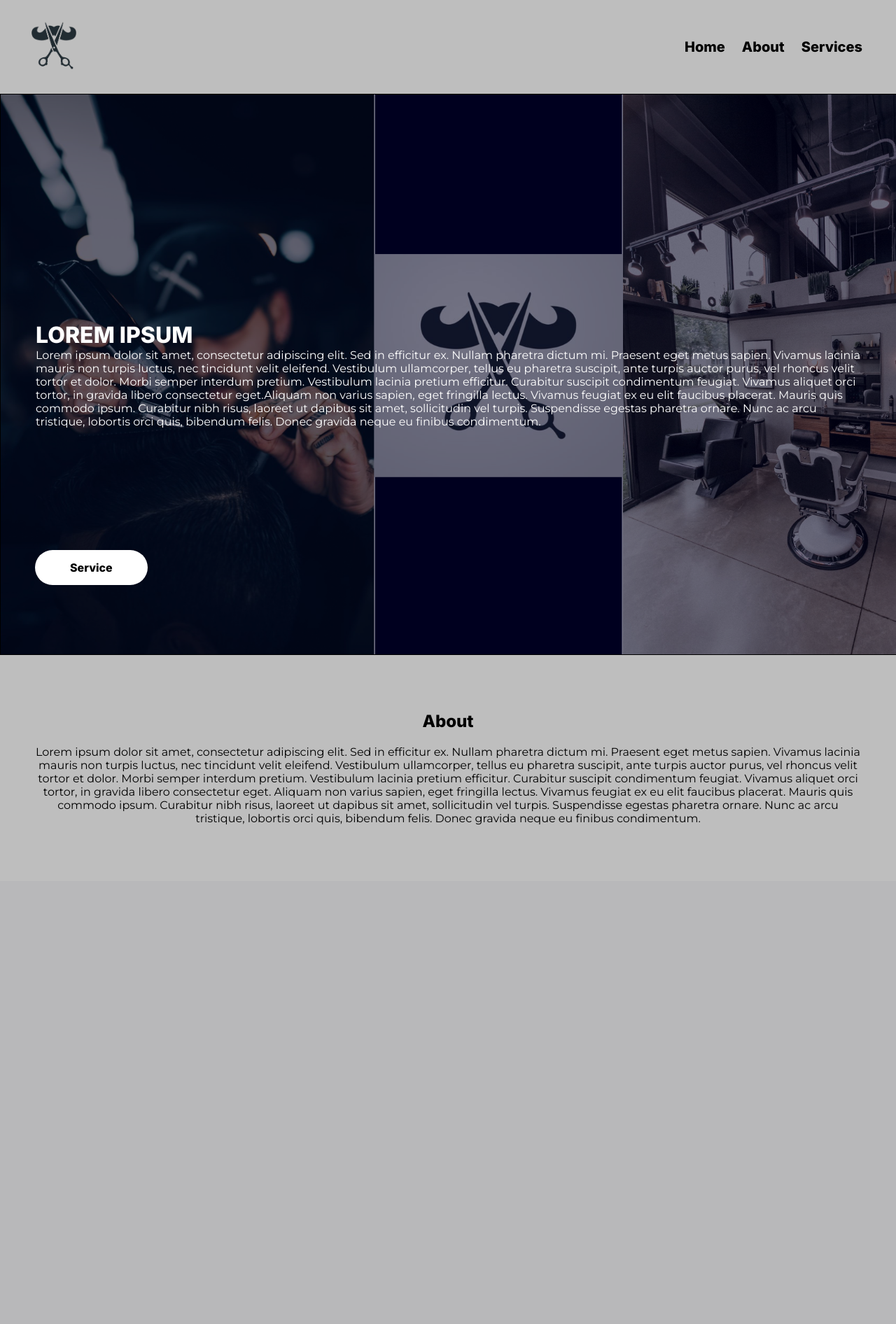
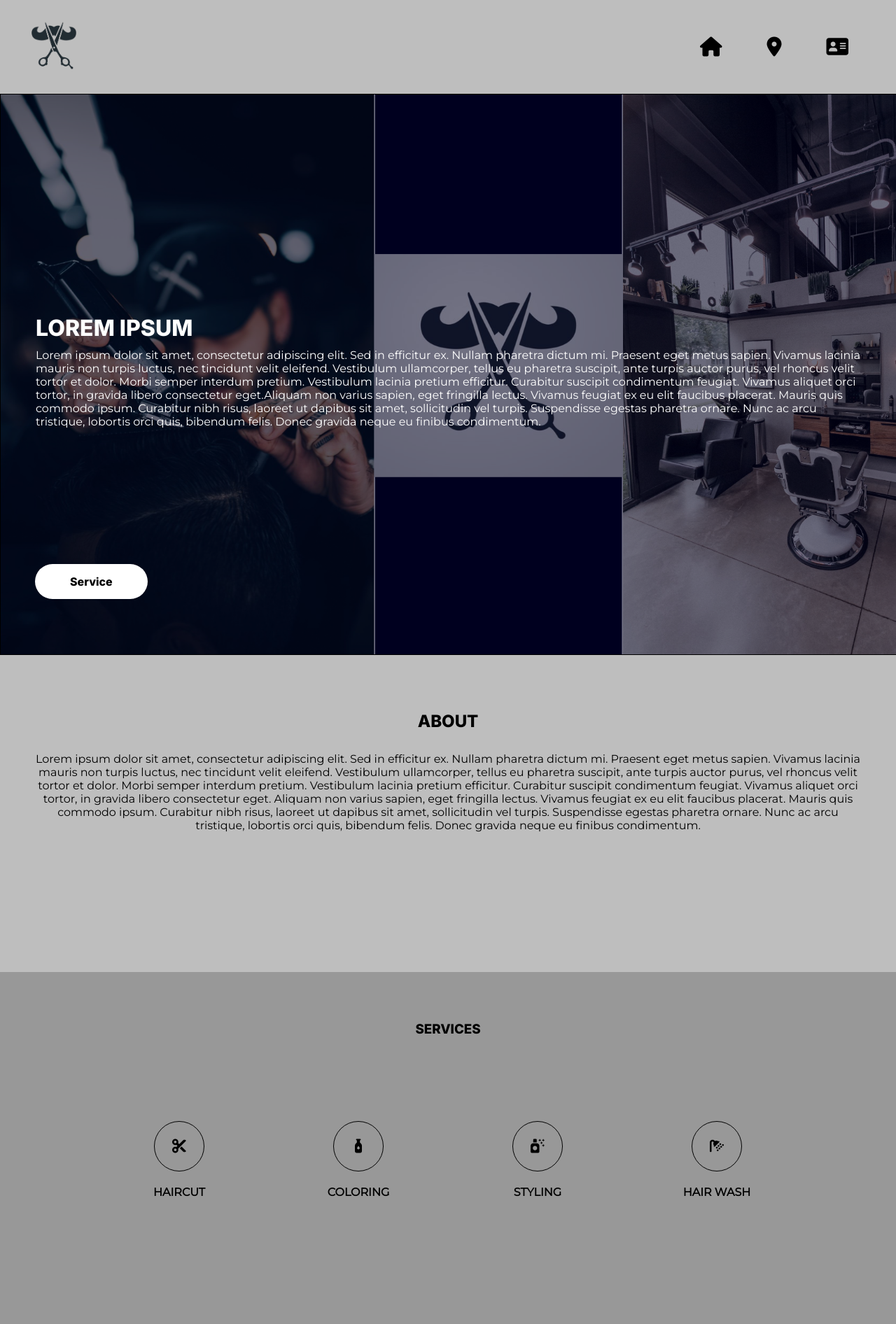
Before and after one commit to Shinki7/wf, a PHP site: page / in a window 1280 px wide. Shown: the part 28-1920 px from the top of the page at 70% size. Before the commit the page ends 1207 px from the top, so only its background shows below. Run offline with PHP 8.4, Linux system fonts and the light colour scheme.

Commit message:
Beta Test 0.1

```diff
--- a/css/style.css
+++ b/css/style.css
@@ -4,6 +4,7 @@
 {
     padding: 0;
     margin: 0;
+    scroll-behavior: smooth;
 }
 body{
     background: #BEBEBE;
@@ -44,18 +45,18 @@ header img{
 }
 .navbar{
     float: right;
-    padding: 40px 38px;
-    margin: 15px 0px;
+    padding: 30px 38px;
+    margin: 20px 0px;
 }
 .navbar ul a{
     text-decoration: none;
-    font-size: 20px;
+    font-size: 28px;
     font-family: inter;
     color: #000;
-    margin: 10px;
+    margin: 30px;
 }
 .navbar ul a:hover{
-    text-decoration: underline;
+    color: #01003F;
 }
 .banner{
     position: relative;
@@ -84,12 +85,13 @@ header img{
     font-family: inter;
 }
 .text p{
+    margin: 10px 0px;
     font-family: Montserrat;
 }
 .button a{
     position: absolute;
     padding: 15px 50px;
-    margin: -150px 50px;
+    margin: -130px 50px;
     z-index: 10;
     border-radius: 30px;
     background-color: #fff;
@@ -114,7 +116,64 @@ header img{
     font-family: inter;
 }
 .abt p{
-    margin: 20px 0px;
+    margin: 30px 0px;
     text-align: center;
     font-family: montserrat;
+    margin-bottom: 200px;
 }
+section {
+	padding:50px 0;
+}
+section h3 {
+	text-align: center;
+	padding:20px 0;
+    font-family: inter;
+	color: #000;
+	margin-bottom: 80px;
+}
+.service {
+	background-color: rgba(0, 0, 0, .2);
+    padding-bottom: 190px;
+}
+.box {
+	color: #000;
+}
+.box:after {
+	content: '';
+	display: block;
+	clear: both;
+}
+.box .col-4 {
+	width:25%;
+	padding:20px;
+	box-sizing: border-box;
+	text-align: center;
+	float: left;
+}
+.icon {
+	width:70px;
+	height:70px;
+	border:1px solid;
+	border-radius: 50%;
+	text-align: center;
+	line-height: 70px;
+	font-size: 20px;
+	margin:0 auto;
+}
+.box .col-4 h4 {
+	margin:20px 0;
+    font-family: montserrat;
+}
+.loc {
+	background-color: rgba(0, 0, 0, .3);
+    padding-bottom: 100px;
+}
+.map iframe{
+    margin-top: -60px;
+}
+footer {
+	padding:30px 0;
+	background-color: #333;
+	color: #fff;
+	text-align: center;
+}
--- a/index.html
+++ b/index.html
@@ -21,7 +21,7 @@
             background-color: #01003F;
         }
     </style>
-    <title>Document</title>
+    <title>BARBER</title>
 </head>
 <body>
 <!--Social-->
@@ -36,9 +36,9 @@
         <a href=""><img src="asset/Logo.png" id="logo"></a>
         <div class="navbar">
             <ul>
-                <a href="">Home</a>
-                <a href="">About</a>
-                <a href="">Services</a>
+                <a href=""><i class="fa-solid fa-house"></i></a>
+                <a href="#location"><i class="fa-solid fa-location-dot"></i></a>
+                <a href="#about"><i class="fa-solid fa-address-card"></i></a>
             </ul>
         </div>
     </header>
@@ -59,12 +59,12 @@
     </div>
 </div>
 <div class="button">
-    <a href="">Service</a>
+    <a href="#service">Service</a>
 </div>
 
 <!--About-->
-<div class="abt">
-    <h2>About</h2>
+<div class="abt" id="about">
+    <h2>ABOUT</h2>
     <p>Lorem ipsum dolor sit amet, consectetur adipiscing elit. Sed in efficitur ex. Nullam pharetra dictum mi. Praesent eget metus sapien.
         Vivamus lacinia mauris non turpis luctus, nec tincidunt velit eleifend. Vestibulum ullamcorper, tellus eu pharetra suscipit,
         ante turpis auctor purus, vel rhoncus velit tortor et dolor. Morbi semper interdum pretium. Vestibulum lacinia pretium efficitur.
@@ -72,5 +72,47 @@
         Mauris quis commodo ipsum. Curabitur nibh risus, laoreet ut dapibus sit amet, sollicitudin vel turpis. Suspendisse egestas pharetra ornare. Nunc ac arcu tristique, lobortis orci quis, bibendum felis.
         Donec gravida neque eu finibus condimentum.</p>
 </div>
+<!--Services-->
+<section class="service" id="service">
+    <div class="container">
+        <h3>SERVICES</h3>
+        <div class="box">
+            <div class="col-4">
+                <div class="icon"><i class="fa-solid fa-scissors"></i></div>
+                <h4>HAIRCUT</h4>
+            </div>
+            <div class="col-4">
+                <div class="icon"><i class="fa-solid fa-bottle-droplet"></i></div>
+                <h4>COLORING</h4>
+            </div>
+            <div class="col-4">
+                <div class="icon"><i class="fa-solid fa-spray-can-sparkles"></i></div>
+                <h4>STYLING</h4>
+            </div>
+            <div class="col-4">
+                <div class="icon"><i class="fa-solid fa-shower"></i></div>
+                <h4>HAIR WASH</h4>
+            </div>
+        </div>
+    </div>
+</section>
+<!--Location-->
+<section class="loc" id="location">
+    <div class="container">
+        <h3>LOCATION</h3>
+            <div class="map">
+                <center><iframe src="https://www.google.com/maps/embed?pb=!1m14!1m8!1m3!1d3927.2815833662366!2d123.6202825!3d-10.1577514!3m2!1i1024!2i768!4f13.1!3m3!1m2!1s0x2c569cb07c5c9f13%3A0xd499d54bad302f6f!2sOYO%202814%20Debitos%20Hotel!5e0!3m2!1sen!2sid!4v1664887088580!5m2!1sen!2sid" width="800" height="600" style="border:0;" allowfullscreen="" loading="lazy" referrerpolicy="no-referrer-when-downgrade"></iframe></center>
+            </div>
+    </div>
+</section>
+
+<!-- footer -->
+<footer>
+    <div class="container">
+        <small>Copyright &copy; 2020 -. All Rights Reserved To All The Property Owner.</small>
+    </div>
+</footer>
+
+
 </body>
 </html>
```
